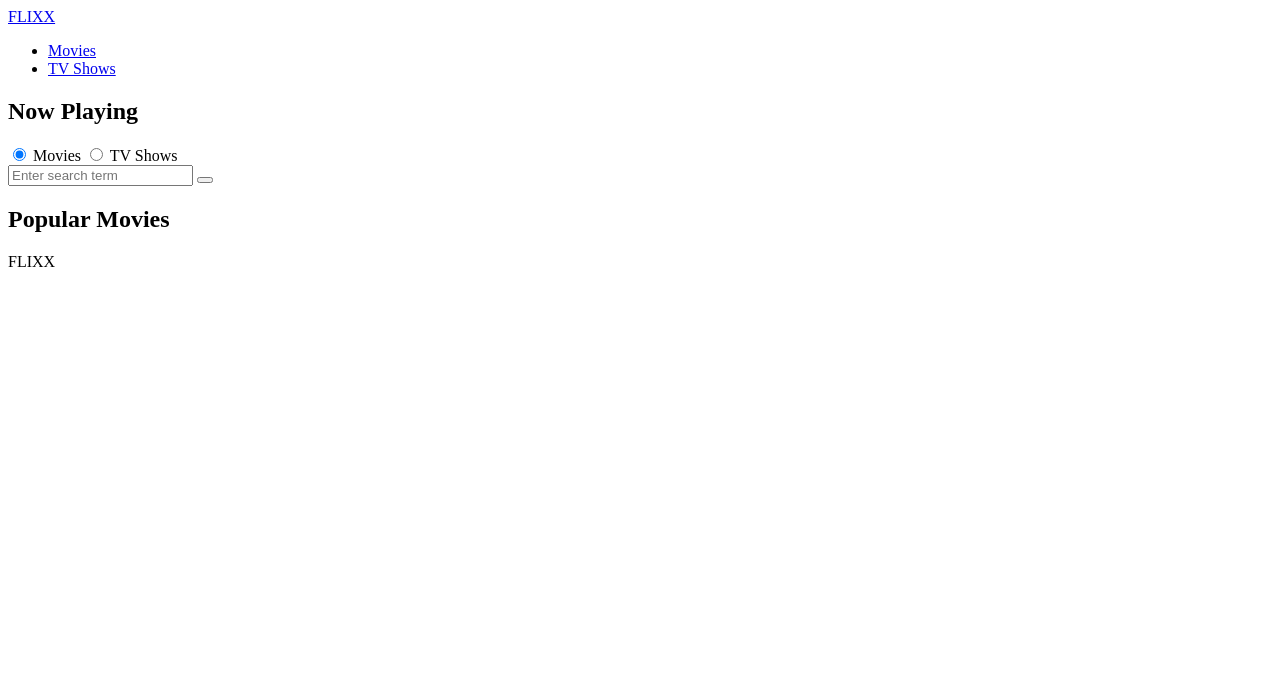
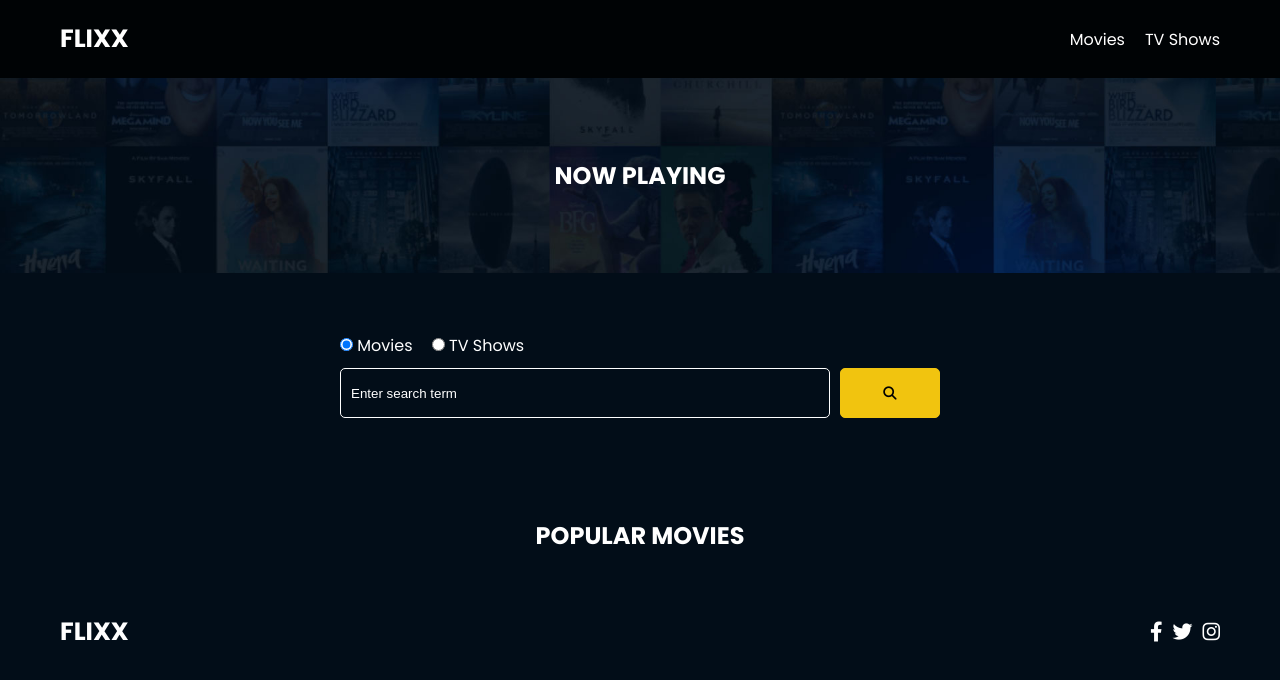
Before and after one commit to ymk-coder-star/flixx-app, a plain HTML site: page index.html in a window 1280 px wide. Drawn offline with Linux system fonts and the light colour scheme; the site is published under a folder, as on GitHub Pages, so addresses that start at the root find nothing.

Commit message:
seventh commit: undoing previous changes

```diff
--- a/index.html
+++ b/index.html
@@ -10,25 +10,25 @@
       href="https://fonts.googleapis.com/css2?family=Poppins:wght@300;400;700&display=swap"
       rel="stylesheet"
     />
-    <link rel="stylesheet" href="/lib/swiper.css" />
-    <link rel="stylesheet" href="/lib/fontawesome.css" />
-    <link rel="stylesheet" href="/css/style.css" />
-    <link rel="stylesheet" href="/css/spinner.css" />
-    <script src="/lib/swiper.js"></script>
-    <script src="/js/script.js" defer></script>
+    <link rel="stylesheet" href="lib/swiper.css" />
+    <link rel="stylesheet" href="lib/fontawesome.css" />
+    <link rel="stylesheet" href="css/style.css" />
+    <link rel="stylesheet" href="css/spinner.css" />
+    <script src="lib/swiper.js"></script>
+    <script src="js/script.js" defer></script>
     <title>Flixx</title>
   </head>
   <body>
     <header class="main-header">
       <div class="container">
-        <div class="logo"><a href="/index.html">FLIXX</a></div>
+        <div class="logo"><a href="index.html">FLIXX</a></div>
         <nav>
           <ul>
             <li>
-              <a class="nav-link" href="/index.html">Movies</a>
+              <a class="nav-link" href="index.html">Movies</a>
             </li>
             <li>
-              <a class="nav-link" href="/shows.html">TV Shows</a>
+              <a class="nav-link" href="shows.html">TV Shows</a>
             </li>
           </ul>
         </nav>
```
Also changed, not shown: shows.html (+6 -6 lines).
